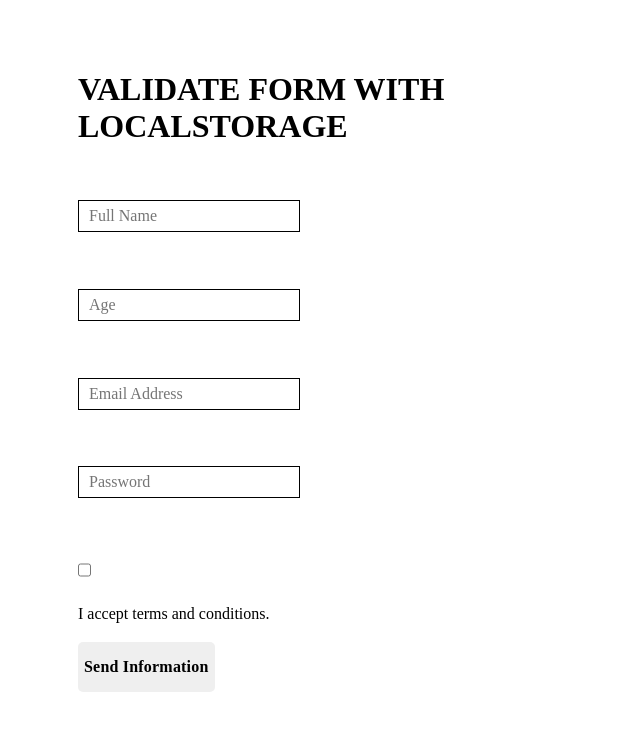
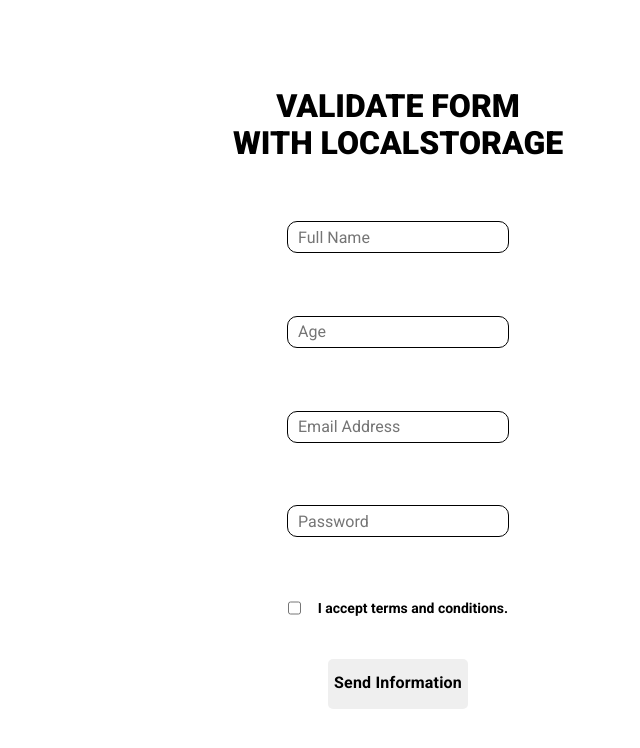
Before and after one commit to sebasrodri237/Practice-Only-with-Javascript---Validate-Form, a plain HTML site: page index.html in a window 1280 px wide. Shown: the whole page, without its empty margins (242-882 px from the left). Drawn offline with Linux system fonts and the light colour scheme.

Commit message:
Problem in the first html structure fixed, the initial styles are complete and I add the js file empty

```diff
--- a/css/module.css
+++ b/css/module.css
@@ -5,6 +5,7 @@
     margin-bottom: 20px;
     padding: 0px 10px;
     height: 30px;
+    width: 200px;
 }
 .button{
 
--- a/css/styles.css
+++ b/css/styles.css
@@ -0,0 +1,39 @@
+body{
+
+    font-family: 'Roboto', sans-serif;
+}
+.main-title{
+
+    display: flex;
+    align-items: center;
+    justify-content: center;
+    text-align: center;
+    font-weight: 900;
+}
+.form{
+
+    display: flex;
+    align-items: center;
+    justify-content: space-around;
+    flex-direction: column;
+}
+.input{
+
+    border-radius: 10px;
+}
+.terms{
+
+    display: flex;
+    justify-content: space-between;
+    width: 220px;
+}
+.terms__checkbox{
+
+    margin: 0;
+}
+.terms__text{
+
+    margin: 0;
+    font-size: 14px;
+    font-weight: 600;
+}
--- a/index.html
+++ b/index.html
@@ -8,17 +8,21 @@
     <link rel="stylesheet" href="css/layout.css">
     <link rel="stylesheet" href="css/module.css">
     <link rel="stylesheet" href="css/styles.css">
+    <link href="https://fonts.googleapis.com/css2?family=Roboto:wght@400;500;700;900&display=swap" rel="stylesheet">
 </head>
 <body>
     <div class="container">
-        <h1 class="main-title">VALIDATE FORM WITH LOCALSTORAGE</h1>
+        <h1 class="main-title">VALIDATE FORM <br> WITH LOCALSTORAGE</h1>
         <form action="" name="form" class="form" method="GET">
-            <input type="text" name="name" class="input form__input--name" id="name" placeholder="Full Name"><br><br>
-            <input type="number" name="age" class="input form__input--age" id="age" placeholder="Age"><br><br>
-            <input type="email" name="email" class="input form__input--email" id="email" placeholder="Email Address"><br><br>
-            <input type="password" name="password" class="input form__input--password" id="password" placeholder="Password"><br><br>
-            <input type="checkbox" name="terms" class="input form__input--terms" id="terms">I accept terms and conditions.<br><br>
-            <input type="submit" name="button" class="button form__button" id="button" value="Send Information">
+            <input type="text" name="name" class="input form__input--name" id="name" placeholder="Full Name">
+            <input type="number" name="age" class="input form__input--age" id="age" placeholder="Age">
+            <input type="email" name="email" class="input form__input--email" id="email" placeholder="Email Address">
+            <input type="password" name="password" class="input form__input--password" id="password" placeholder="Password">
+            <div class="terms">
+                <input type="checkbox" name="checkbox" class="terms__checkbox" id="checkbox">
+                <p class="terms__text">I accept terms and conditions.</p>
+            </div>
+            <button type="submit" name="button" class="button form__button" id="button">Send Information</button>
         </form>
     </div>
 </body>
```
Also changed, not shown: javascript/validateForm.js (added).
